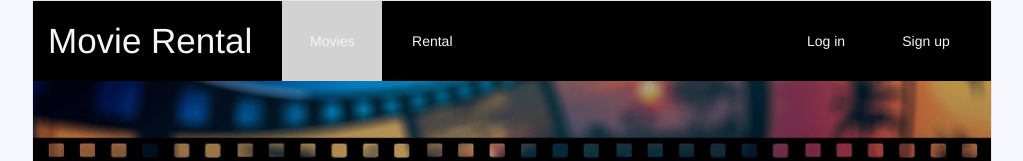
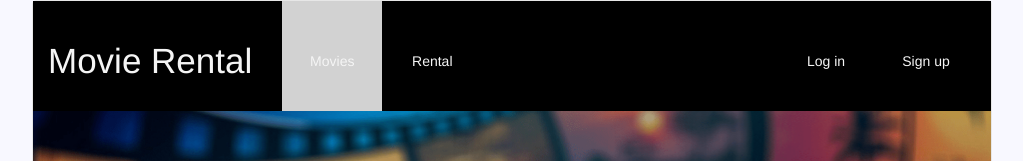
Before and after one commit to kvalge/movies-angular, an Angular app: page /movies in a window 1280 px wide. Shown: the top 161 px of the page, without its empty margins (128-1151 px from the left). Built offline with nearby package versions, Linux system fonts and the light colour scheme; no server answers.

Commit message:
Revised styling.

```diff
--- a/src/app/layout/header/header.component.css
+++ b/src/app/layout/header/header.component.css
@@ -5,18 +5,18 @@ nav {
 
 .container-fluid {
   background-color: black;
-  height: 80px;
+  height: 110px;
 }
 
 .navbar-brand {
   color: whitesmoke;
   font-size: 35px;
-  padding-top: 30px;
+  padding-top: 50px;
   padding-right: 30px;
 }
 
 .active > a {
-  height: 80px;
+  height: 110px;
   background: #d2d2d2;
 }
 
--- a/src/app/layout/header/header.component.html
+++ b/src/app/layout/header/header.component.html
@@ -7,18 +7,18 @@
     <div class="collapse navbar-collapse">
       <ul class="nav navbar-nav">
         <li routerLinkActive="active">
-          <a routerLink="/movies" style="color: whitesmoke; padding-top: 30px">Movies</a>
+          <a routerLink="/movies" style="color: whitesmoke; padding-top: 50px">Movies</a>
         </li>
         <li routerLinkActive="active">
-          <a routerLink="/rentals" style="color: whitesmoke; padding-top: 30px">Rental</a>
+          <a routerLink="/rentals" style="color: whitesmoke; padding-top: 50px">Rental</a>
         </li>
       </ul>
       <ul class="nav navbar-nav navbar-right">
         <li routerLinkActive="active">
-          <a routerLink="/login" style="cursor: pointer; color: whitesmoke; padding-top: 30px">Log in</a>
+          <a routerLink="/login" style="cursor: pointer; color: whitesmoke; padding-top: 50px">Log in</a>
         </li>
         <li routerLinkActive="active">
-          <a routerLink="/signup" style="cursor: pointer; color: whitesmoke; padding-top: 30px">Sign up</a>
+          <a routerLink="/signup" style="cursor: pointer; color: whitesmoke; padding-top: 50px">Sign up</a>
         </li>
       </ul>
     </div>
```
